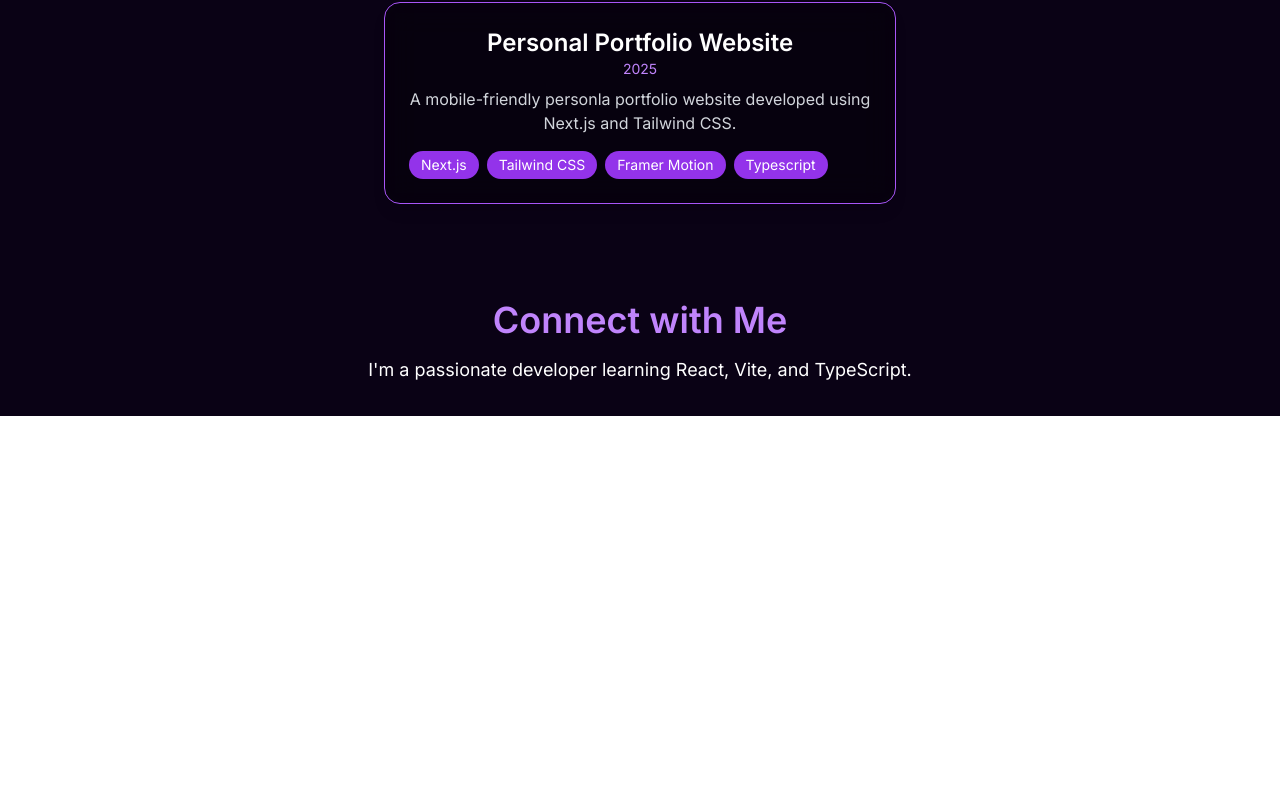
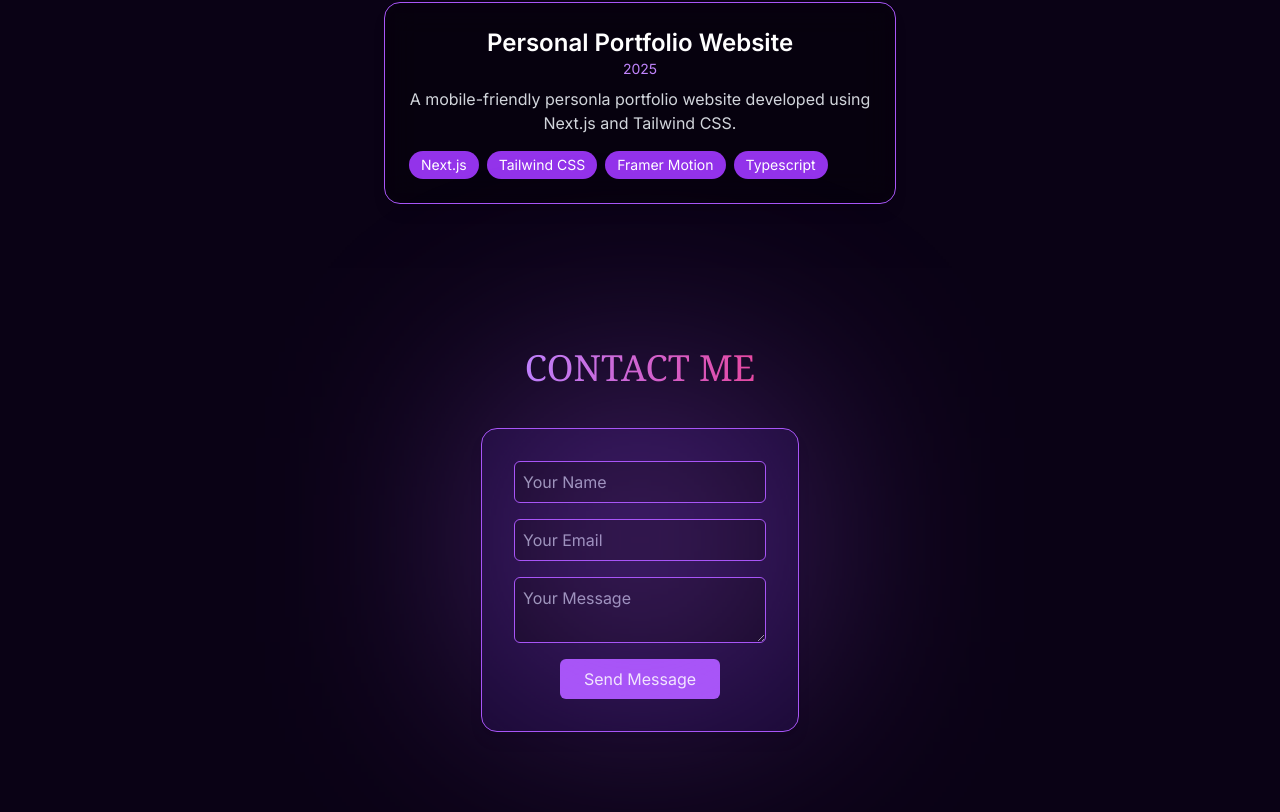
Before and after one commit to Priyanshu-96/Personal-Portfolio, a React (Vite) app in the folder portfolio-vite/: page / in a window 1280 px wide. Shown: the part 2048-2860 px from the top of the page. Before the commit the page ends 2464 px from the top, so only its background shows below. Built offline with nearby package versions, Linux system fonts and the light colour scheme.

Commit message:
Added contact form to the portfolio-vite project

```diff
--- a/portfolio-vite/src/components/Contact.tsx
+++ b/portfolio-vite/src/components/Contact.tsx
@@ -1,12 +1,38 @@
+import { motion } from "framer-motion";
+
 const Contact = () => {
-    return (
-      <section className="p-8 bg-[#0a0215] text-center">
-        <h1 className="text-4xl font-bold text-purple-400">Connect with Me</h1>
-        <p className="text-lg text-white mt-4">
-          I'm a passionate developer learning React, Vite, and TypeScript.
-        </p>
-      </section>
-    );
-  };
+  return (
+    <section id="contact" className="bg-[#0a0215] text-white py-20 relative flex justify-center">
+      {/* Background Glow */}
+      <div className="absolute w-72 h-72 bg-purple-500 blur-[120px] opacity-40 top-1/2 left-1/2 transform -translate-x-1/2 -translate-y-1/2"></div>
 
-  export default Contact; // ✅ Ensure this line is present
+      <motion.div
+        className="container mx-auto px-6 flex flex-col items-center"
+        initial={{ opacity: 0, scale: 0.9 }}
+        animate={{ opacity: 1, scale: 1 }}
+        transition={{ duration: 1, ease: "easeOut" }}
+      >
+        {/* Title */}
+        <h2 className="text-4xl font-serif text-transparent bg-clip-text bg-gradient-to-r from-purple-400 to-pink-500 mb-10 text-center">
+          CONTACT ME
+        </h2>
+
+        {/* Contact Form */}
+        <motion.form
+          className="bg-[#14062d] shadow-lg border border-purple-500 rounded-2xl p-8 max-w-4xl mx-auto text-center flex flex-col items-center transition-all duration-300 hover:scale-105 hover:shadow-purple-500/50"
+          initial={{ y: 50, opacity: 0 }}
+          animate={{ y: 0, opacity: 1 }}
+          transition={{ duration: 0.8, ease: "easeOut", delay: 0.3 }}
+          whileHover={{ scale: 1.05, boxShadow: "0px 0px 30px rgba(168, 85, 247, 0.5)" }}
+        >
+          <input type="text" name="name" placeholder="Your Name" className="mb-4 p-2 w-full rounded-md bg-[#0a0215] text-white border border-purple-500 focus:outline-none focus:border-pink-500" required />
+          <input type="email" name="email" placeholder="Your Email" className="mb-4 p-2 w-full rounded-md bg-[#0a0215] text-white border border-purple-500 focus:outline-none focus:border-pink-500" required />
+          <textarea name="message" placeholder="Your Message" className="mb-4 p-2 w-full rounded-md bg-[#0a0215] text-white border border-purple-500 focus:outline-none focus:border-pink-500" required></textarea>
+          <button type="submit" className="px-6 py-2 bg-purple-500 text-white rounded-md hover:bg-pink-500 transition-colors duration-300">Send Message</button>
+        </motion.form>
+      </motion.div>
+    </section>
+  );
+};
+
+export default Contact;
```
